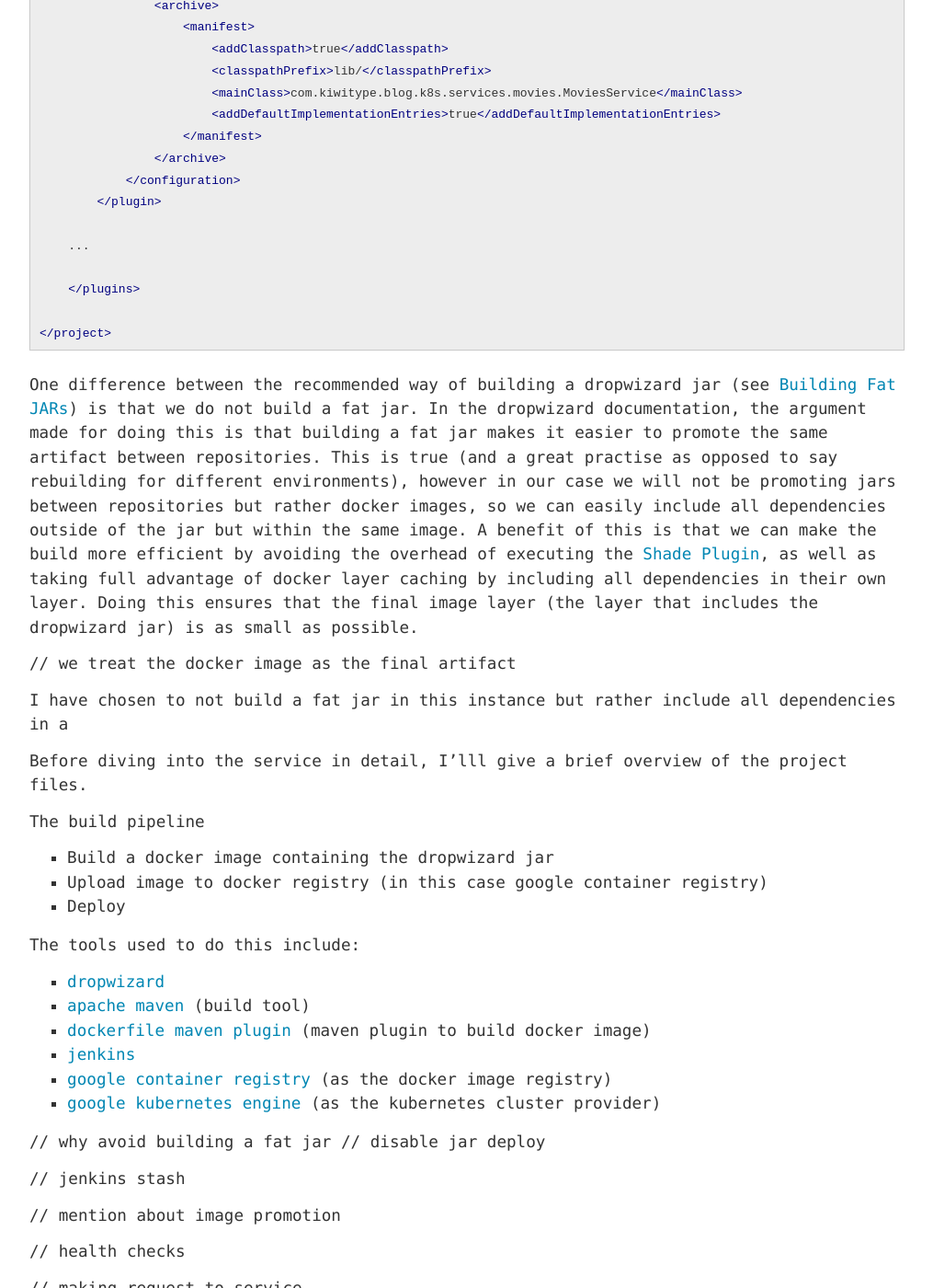
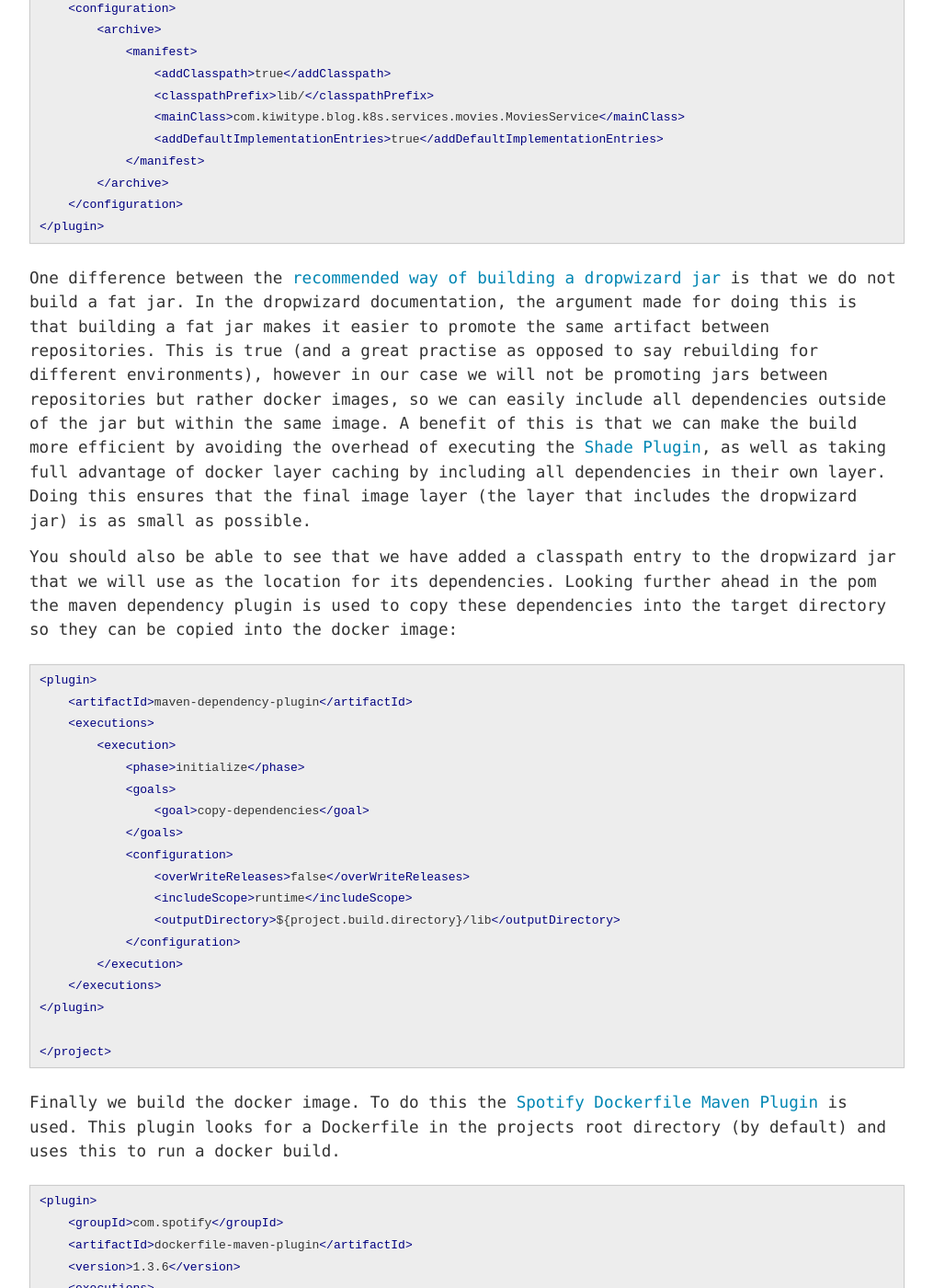
Before and after one commit to hbakkum/hbakkum.github.io, a Jekyll site: the page built from _posts/2017-12-26-creating-a-simple-dropwizard-microservice-in-kubernetes.md, in a window 1280 px wide and 1400 px high, scrolled down 1387 px. Shown: the whole window at 92% size, without its empty margins (132-1147 px from the left). Built offline with Jekyll 4.4.1, drawn with Linux system fonts in a browser that asks for light colours; comment, search, counter and statistics services are not loaded; some of the changed text lies outside the part shown.

Commit message:
more work on k8s post

```diff
--- a/Gemfile
+++ b/Gemfile
@@ -8,5 +8,5 @@
   gem 'jekyll-paginate', '~> 1.1'
   gem 'sass', '~> 3.4', '>= 3.4.20'
   gem 'bourbon', '~> 4.2', '>= 4.2.6'
-  gem 'pygments.rb', '~> 0.6.3'
+  gem 'pygments.rb', '~> 1.2.1'
 end
--- a/_posts/2017-12-26-creating-a-simple-dropwizard-microservice-in-kubernetes.md
+++ b/_posts/2017-12-26-creating-a-simple-dropwizard-microservice-in-kubernetes.md
@@ -8,13 +8,15 @@
 visible: 0
 ---
 
-In this post I'll describe how to create a simple dropwizard based microservice and deploy this into a kubernetes cluster.
+In this post I'll describe how to create a simple dropwizard based microservice and deploy this into a kubernetes cluster. For the purposes
+of this demo, I'll be using [Google's Kubernetes Engine](https://cloud.google.com/kubernetes-engine/) as the kubernetes cluster provider.
 
-The basic building blocks required to get a dropwizard service running in kubernetes are:
-    - a docker image that starts a dropwizard service and
-    - a kubernetes configuration file that references said image and describes how it should be deployed to the cluster (see kubernetes deployment)
+In order to get a dropwizard service deployed to kuberenetes, a few basic building blocks are required:
+* a docker image that starts a dropwizard service
+* a kubernetes configuration file that references said image and describes how it should be deployed to the cluster (see [kubernetes deployment](https://kubernetes.io/docs/concepts/workloads/controllers/deployment/))
+* a build pipeline to trigger the image build and then manage the deployment to kubernetes
 
-The service used as an example will expose a REST endpoint for returning a list of movies and will be aptly named the "movies-service".
+The service used as an example will expose a REST endpoint for returning a list of movies and will be aptly named the **movies-service**.
 Full source code for the movies-service can be found here (TODO: link).
 
 The project layout of the service can be seen in the image below, with a brief description against the various files which we'll now
@@ -27,34 +29,24 @@
 
 Building the dropwizard jar is pretty standard and the following pom snippet shows how this is done:
 {% highlight xml %}
-<project>
-
-    <plugins>
-
-        <plugin>
-            <groupId>org.apache.maven.plugins</groupId>
-            <artifactId>maven-jar-plugin</artifactId>
-            <version>3.0.2</version>
-            <configuration>
-                <archive>
-                    <manifest>
-                        <addClasspath>true</addClasspath>
-                        <classpathPrefix>lib/</classpathPrefix>
-                        <mainClass>com.kiwitype.blog.k8s.services.movies.MoviesService</mainClass>
-                        <addDefaultImplementationEntries>true</addDefaultImplementationEntries>
-                    </manifest>
-                </archive>
-            </configuration>
-        </plugin>
-
-    ...
-
-    </plugins>
-
-</project>
+<plugin>
+    <groupId>org.apache.maven.plugins</groupId>
+    <artifactId>maven-jar-plugin</artifactId>
+    <version>3.0.2</version>
+    <configuration>
+        <archive>
+            <manifest>
+                <addClasspath>true</addClasspath>
+                <classpathPrefix>lib/</classpathPrefix>
+                <mainClass>com.kiwitype.blog.k8s.services.movies.MoviesService</mainClass>
+                <addDefaultImplementationEntries>true</addDefaultImplementationEntries>
+            </manifest>
+        </archive>
+    </configuration>
+</plugin>
 {% endhighlight %}
 
-One difference between the recommended way of building a dropwizard jar (see [Building Fat JARs](http://www.dropwizard.io/1.2.2/docs/getting-started.html#building-fat-jars))
+One difference between the [recommended way of building a dropwizard jar](http://www.dropwizard.io/1.2.2/docs/getting-started.html#building-fat-jars)
 is that we do not build a fat jar. In the dropwizard documentation, the argument made for doing this is that building a fat jar makes it easier to promote the
 same artifact between repositories. This is true (and a great practise as opposed to say rebuilding for different environments),
 however in our case we will not be promoting jars between repositories but rather docker images, so we can easily include all dependencies outside of the jar
@@ -62,12 +54,112 @@
 as well as taking full advantage of docker layer caching by including all dependencies in their own layer. Doing this ensures that the final
 image layer (the layer that includes the dropwizard jar) is as small as possible.
 
+You should also be able to see that we have added a classpath entry to the dropwizard jar that we will use as the location for its dependencies. Looking
+further ahead in the pom the maven dependency plugin is used to copy these dependencies into the target directory so they can be copied into the
+docker image:
+{% highlight xml %}
+<plugin>
+    <artifactId>maven-dependency-plugin</artifactId>
+    <executions>
+        <execution>
+            <phase>initialize</phase>
+            <goals>
+                <goal>copy-dependencies</goal>
+            </goals>
+            <configuration>
+                <overWriteReleases>false</overWriteReleases>
+                <includeScope>runtime</includeScope>
+                <outputDirectory>${project.build.directory}/lib</outputDirectory>
+            </configuration>
+        </execution>
+    </executions>
+</plugin>
 
+</project>
+{% endhighlight %}
 
-// we treat the docker image as the final artifact
+Finally we build the docker image. To do this the [Spotify Dockerfile Maven Plugin](https://github.com/spotify/dockerfile-maven) is used. This plugin looks for
+a Dockerfile in the projects root directory (by default) and uses this to run a docker build.
+{% highlight xml %}
+<plugin>
+    <groupId>com.spotify</groupId>
+    <artifactId>dockerfile-maven-plugin</artifactId>
+    <version>1.3.6</version>
+    <executions>
+        <execution>
+            <id>default</id>
+            <goals>
+                <goal>build</goal>
+                <goal>push</goal>
+            </goals>
+        </execution>
+    </executions>
+    <configuration>
+        <repository>us.gcr.io/${gcloud.project}/${project.artifactId}</repository>
+        <tag>${project.version}</tag>
+        <buildArgs>
+            <JAR_FILE>${project.build.finalName}.jar</JAR_FILE>
+        </buildArgs>
+    </configuration>
+</plugin>
+{% endhighlight %}
 
+The goals **build** and **push** are declared and these bind to the maven **package** and **deploy** phases respectively. Thus a **mvn clean package** can be used to produce
+the docker image and a **mvn clean deploy** will produce the image as well as push it to a docker repository. For this example, the docker repository being
+used is [Google's Container Registry](https://cloud.google.com/container-registry/).
 
-I have chosen to not build a fat jar in this instance but rather include all dependencies in a
+By default the plugin will look for a **Dockerfile** in the same directory as the pom file. The contents of this Dockerfile are as follows:
+{% highlight docker %}
+FROM openjdk:8-jre
+
+# declare that the container listens on these ports
+EXPOSE 8080
+EXPOSE 8081
+
+# standard command for starting a dropwizard service
+ENTRYPOINT ["/usr/bin/java", "-jar", "/usr/share/movies-service/movies-service.jar", "server", "/usr/share/movies-service/config.yml"]
+
+# add in project dependencies
+ADD target/lib /usr/share/movies-service/lib
+
+# add dropwizard config file - the server is configured to listen on ports 8080 (application port) and 8081 (admin port)
+ADD target/config/dw-config.yml /usr/share/movies-service/config.yml
+
+# add built dropwizard jar file - the JAR_FILE argument is configured in the dockerfile maven plugin
+ARG JAR_FILE
+ADD target/${JAR_FILE} /usr/share/movies-service/movies-service.jar
+{% endhighlight %}
+
+Thus running a **mvn clean deploy** will build our dropwizard image and push it to container registry, ready for deployment to kubernetes.
+
+And one final note on the build - the maven deploy plugin has been configured to skip deployment of the dropwizard jar to a maven repository as
+really the build artifact is the docker image which has already been pushed to the container registry.
+
+The next thing we need to do is produce the kubernetes configuration
+
+And finally we need to define a build pipeline for coordinating the build and deployment to kubernetes. For this,
+I'll be using Jenkins. The following Jenkinsfile:
+{% highlight groovy %}
+FROM openjdk:8-jre
+
+# declare that the container listens on these ports
+EXPOSE 8080
+EXPOSE 8081
+
+# standard command for starting a dropwizard service
+ENTRYPOINT ["/usr/bin/java", "-jar", "/usr/share/movies-service/movies-service.jar", "server", "/usr/share/movies-service/config.yml"]
+
+# add in project dependencies
+ADD target/lib /usr/share/movies-service/lib
+
+# add dropwizard config file - the server is configured to listen on ports 8080 (application port) and 8081 (admin port)
+ADD target/config/dw-config.yml /usr/share/movies-service/config.yml
+
+# add built dropwizard jar file - the JAR_FILE argument is configured in the dockerfile maven plugin
+ARG JAR_FILE
+ADD target/${JAR_FILE} /usr/share/movies-service/movies-service.jar
+{% endhighlight %}
+
 
 
 
```
Also changed, not shown: Gemfile.lock.
